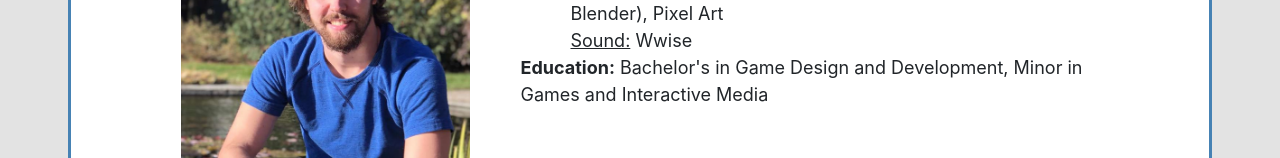
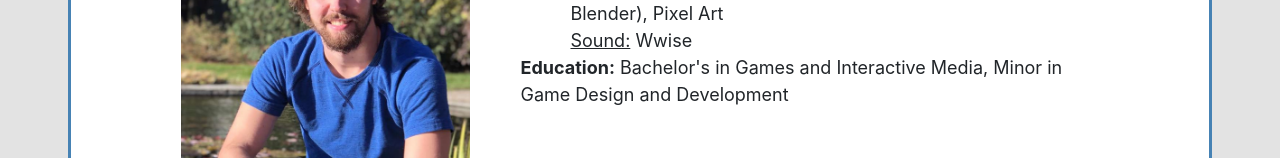
Before and after one commit to JackBruce039/portfolio, a plain HTML site: page about.html in a window 1280 px wide. Shown: the part 547-705 px from the top of the page. Drawn offline with nearby package versions, Linux system fonts and the light colour scheme.

Commit message:
about change

```diff
--- a/about.html
+++ b/about.html
@@ -50,7 +50,7 @@
                                         <li><u>Sound:</u> Wwise</li>
                                     </ul>
                                 </li>
-                                <li><strong>Education:</strong> Bachelor's in Game Design and Development, Minor in Games and Interactive Media</li>
+                                <li><strong>Education:</strong> Bachelor's in Games and Interactive Media, Minor in Game Design and Development</li>
                             </ul>
                             <br><br> Hi, I'm Jack Bruce! <br>
                             I'm a recent graduate of Michigan State University interested in contributing to the indie
```
Also changed, not shown: 1 other file.
